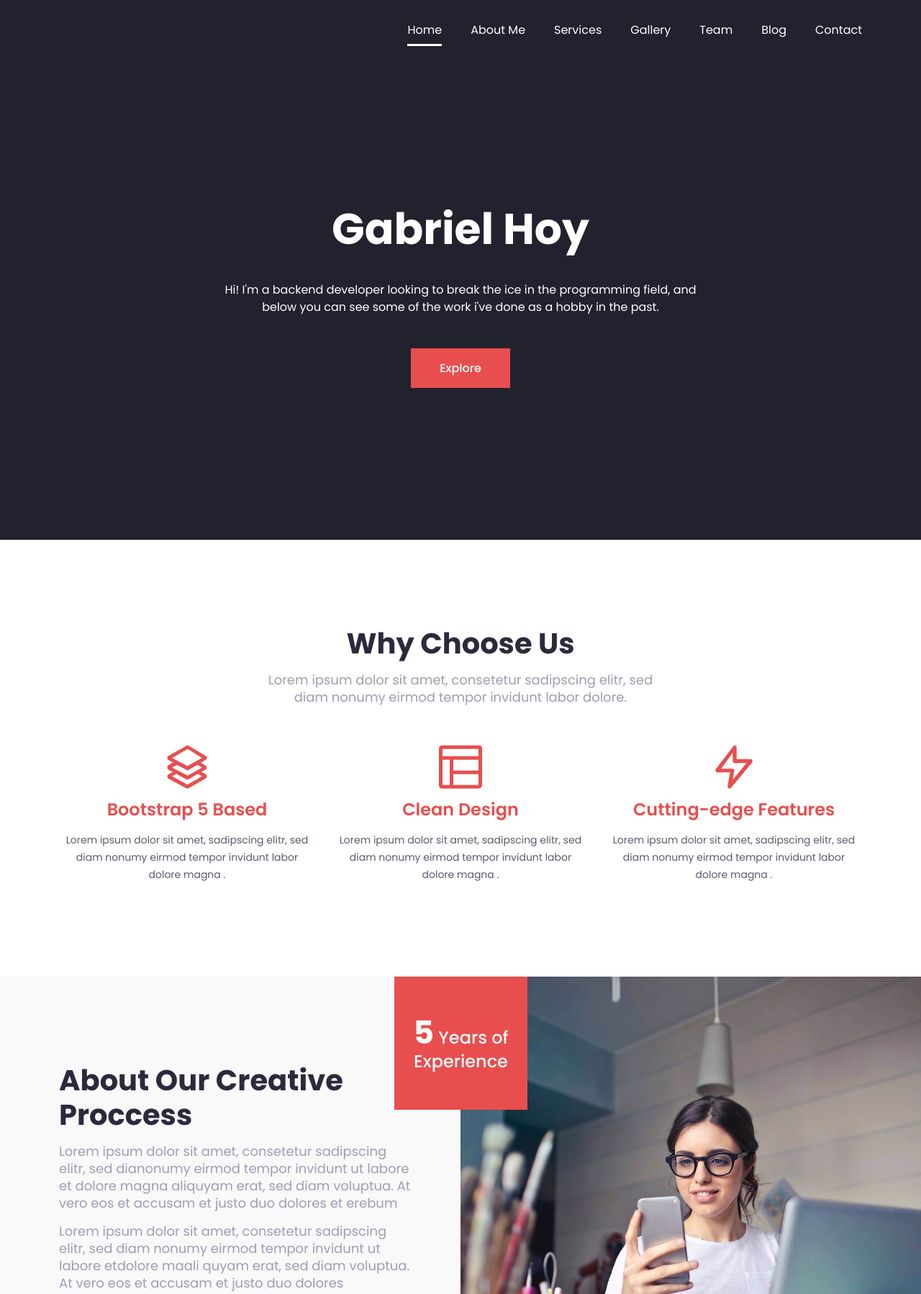
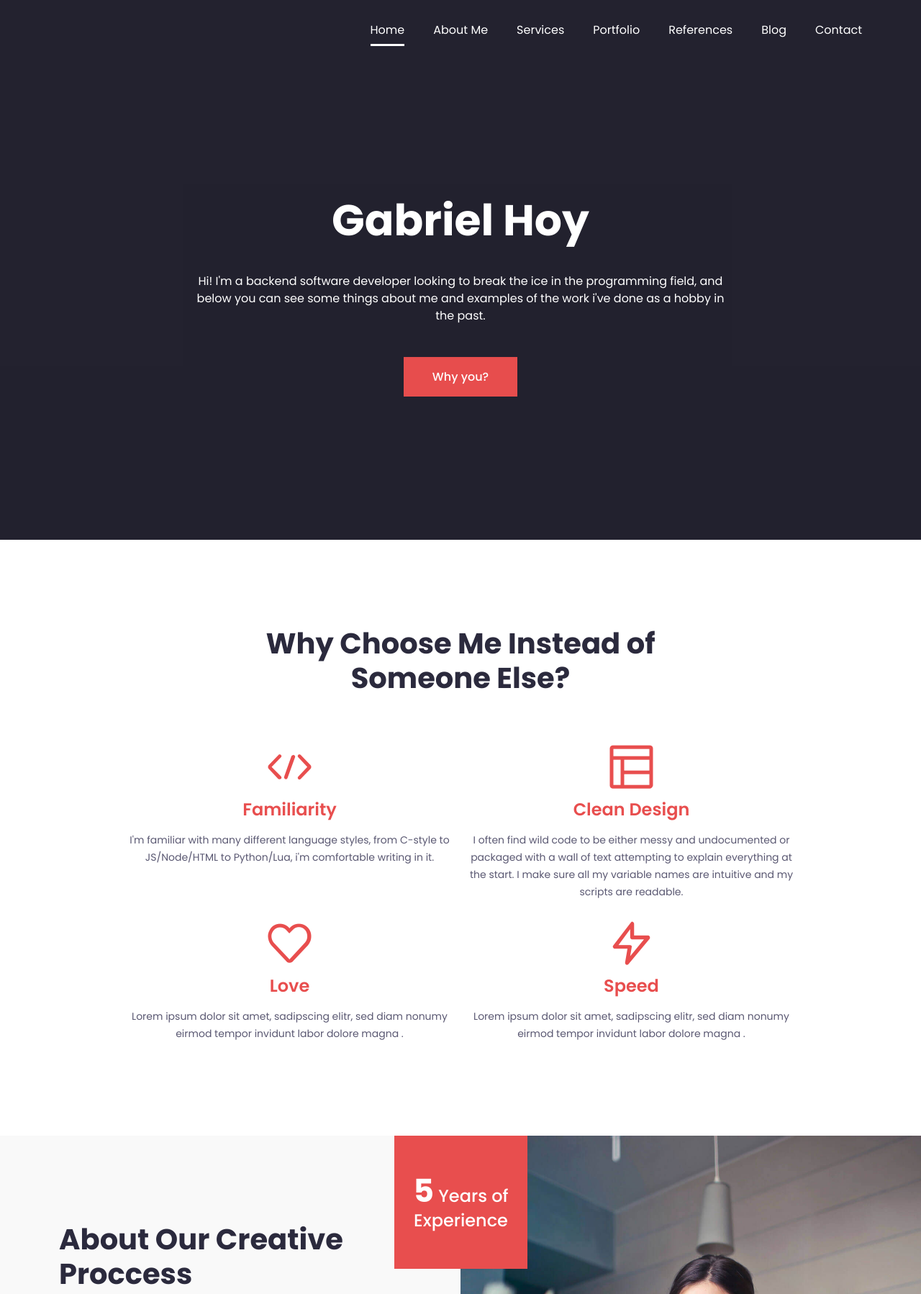
Before and after one commit to GabrielHoy-LC/portfolio, a plain HTML site: page index.html in a window 1280 px wide. Shown: the top 1798 px of the page at 72% size. Drawn offline with Linux system fonts and the light colour scheme.

Commit message:
modified:   index.html Added Why Choose Me Over Someone Else? page Modified contact a bit more Redid icons Re-did landing area

```diff
--- a/index.html
+++ b/index.html
@@ -88,10 +88,10 @@
                                         <a class="page-scroll" href="#services">Services</a>
                                     </li>
                                     <li class="nav-item">
-                                        <a class="page-scroll" href="#portfolio">Gallery</a>
+                                        <a class="page-scroll" href="#portfolio">Portfolio</a>
                                     </li>
                                     <li class="nav-item">
-                                        <a class="page-scroll" href="#team">Team</a>
+                                        <a class="page-scroll" href="#references">References</a>
                                     </li>
                                     <li class="nav-item">
                                         <a class="page-scroll" href="#blog">Blog</a>
@@ -114,8 +114,8 @@
                         <div class="col-lg-8 col-md-10">
                             <div class="hero_content text-center">
                                 <h2 class="hero_title wow fadeInUp" data-wow-duration="2.15s" data-wow-delay="0.2s">Gabriel Hoy</h2>
-                                <p class="wow fadeInUp" data-wow-duration="3.1s" data-wow-delay="1.1s">Hi! I'm a backend developer looking to break the ice in the programming field, and<br class="d-none d-xl-block"> below you can see some of the work i've done as a hobby in the past.</p>
-                                <a href="#features" class="main-btn wow fadeInUp" data-wow-duration="1.3s" data-wow-delay="0.8s">Explore</a>
+                                <p class="wow fadeInUp" data-wow-duration="3.1s" data-wow-delay="1.1s">Hi! I'm a backend software developer looking to break the ice in the programming field, and<br class="d-none d-xl-block"> below you can see some things about me and examples of the work i've done as a hobby in the past.</p>
+                                <a href="#whyme" class="main-btn wow fadeInUp" data-wow-duration="2.0s" data-wow-delay="5s">Why you?</a>
                             </div> <!-- hero content -->
                         </div>
                     </div> <!-- row -->
@@ -128,39 +128,46 @@
 
     <!--====== FEATURES PART START ======-->
 
-    <section id="features" class="features_area pt-120">
+    <section id="whyme" class="features_area pt-120">
         <div class="container">
             <div class="row justify-content-center">
                 <div class="col-lg-6">
                     <div class="section_title text-center pb-25">
-                        <h4 class="title wow fadeInUp" data-wow-duration="1.3s" data-wow-delay="0.2s">Why Choose Us</h4>
-                        <p class="wow fadeInUp" data-wow-duration="1.3s" data-wow-delay="0.4s">Lorem ipsum dolor sit
-                            amet, consetetur sadipscing elitr, sed diam nonumy eirmod tempor invidunt labor dolore.</p>
+                        <h4 class="title wow fadeInUp" data-wow-duration="1.3s" data-wow-delay="0.2s">Why Choose Me Instead of Someone Else?</h4>
+                        <p class="wow fadeInUp" data-wow-duration="1.3s" data-wow-delay="0.4s"></p>
                     </div> <!-- section title -->
                 </div>
             </div> <!-- row -->
             <div class="row justify-content-center">
-                <div class="col-lg-4 col-md-7">
+                <div class="col-lg-5 col-md-7">
                     <div class="single_features text-center mt-30 wow fadeInUp" data-wow-duration="1.3s"
                         data-wow-delay="0.2s">
-                        <i class="lni lni-layers"></i>
-                        <h4 class="features_title">Bootstrap 5 Based</a></h4>
+                        <i class="lni lni-code"></i>
+                        <h4 class="features_title">Familiarity</a></h4>
+                        <p>I'm familiar with many different language styles, from C-style to JS/Node/HTML to Python/Lua, i'm comfortable writing in it.</p>
+                    </div> <!-- single features -->
+                </div>
+                <div class="col-lg-5 col-md-7">
+                    <div class="single_features text-center mt-30 wow fadeInUp" data-wow-duration="1.3s"
+                        data-wow-delay="0.6s">
+                        <i class="lni lni-layout"></i>
+                        <h4 class="features_title">Clean Design</a></h4>
+                        <p>I often find wild code to be either messy and undocumented or packaged with a wall of text attempting to explain everything at the start. I make sure all my variable names are intuitive and my scripts are readable.</p>
+                    </div> <!-- single features -->
+                </div>
+                <div class="col-lg-5 col-md-7">
+                    <div class="single_features text-center mt-30 wow fadeInUp" data-wow-duration="1.3s"
+                        data-wow-delay="1.0s">
+                        <i class="lni lni-heart"></i>
+                        <h4 class="features_title">Love</a></h4>
                         <p>Lorem ipsum dolor sit amet, sadipscing elitr, sed diam nonumy eirmod tempor invidunt labor dolore magna .</p>
                     </div> <!-- single features -->
                 </div>
-                <div class="col-lg-4 col-md-7">
+		<div class="col-lg-5 col-md-7">
                     <div class="single_features text-center mt-30 wow fadeInUp" data-wow-duration="1.3s"
-                        data-wow-delay="0.4s">
-                        <i class="lni lni-layout"></i>
-                        <h4 class="features_title">Clean Design</a></h4>
-                        <p>Lorem ipsum dolor sit amet, sadipscing elitr, sed diam nonumy eirmod tempor invidunt labor dolore magna .</p>
-                    </div> <!-- single features -->
-                </div>
-                <div class="col-lg-4 col-md-7">
-                    <div class="single_features text-center mt-30 wow fadeInUp" data-wow-duration="1.3s"
-                        data-wow-delay="0.6s">
+                        data-wow-delay="1.4s">
                         <i class="lni lni-bolt"></i>
-                        <h4 class="features_title">Cutting-edge Features</a></h4>
+                        <h4 class="features_title">Speed</a></h4>
                         <p>Lorem ipsum dolor sit amet, sadipscing elitr, sed diam nonumy eirmod tempor invidunt labor dolore magna .</p>
                     </div> <!-- single features -->
                 </div>
@@ -283,7 +290,7 @@
             <div class="row justify-content-center">
                 <div class="col-lg-6">
                     <div class="section_title text-center pb-60">
-                        <h4 class="title wow fadeInUp" data-wow-duration="1.3s" data-wow-delay="0.2s">Our Portfolio</h4>
+                        <h4 class="title wow fadeInUp" data-wow-duration="1.3s" data-wow-delay="0.2s">Portfolio</h4>
                         <p class="wow fadeInUp" data-wow-duration="1.3s" data-wow-delay="0.4s">Lorem ipsum dolor sit
                             amet, consetetur sadipscing elitr, sed diam nonumy eirmod tempor invidunt labor dolore.</p>
                     </div> <!-- section title -->
@@ -369,7 +376,7 @@
     <!--====== PORTFOLIO PART ENDS ======-->
 
     <!--====== PRICING PART START ======-->
-
+    <!--
     <section id="pricing" class="pricing_area pt-120 pb-130">
         <div class="container">
             <div class="row justify-content-center">
@@ -378,9 +385,9 @@
                         <h4 class="title wow fadeInUp" data-wow-duration="1.3s" data-wow-delay="0.2s">Pricing Plans</h4>
                         <p class="wow fadeInUp" data-wow-duration="1.3s" data-wow-delay="0.4s">Lorem ipsum dolor sit
                             amet, consetetur sadipscing elitr, sed diam nonumy eirmod tempor invidunt labor dolore.</p>
-                    </div> <!-- section title -->
+                    </div>
                 </div>
-            </div> <!-- row -->
+            </div>
             <div class="row justify-content-center">
                 <div class="col-lg-4 col-md-8 col-sm-10">
                     <div class="single_pricing text-center mt-30 wow fadeInUp" data-wow-duration="1.3s"
@@ -395,7 +402,7 @@
                             <li>Business Investment</li>
                         </ul>
                         <a href="#0" class="mian-btn">Order Now</a>
-                    </div> <!-- single pricing -->
+                    </div>
                 </div>
                 <div class="col-lg-4 col-md-8 col-sm-10">
                     <div class="single_pricing text-center mt-30 active wow fadeInUp" data-wow-duration="1.3s"
@@ -410,7 +417,7 @@
                             <li>Business Investment</li>
                         </ul>
                         <a href="#0" class="mian-btn">Order Now</a>
-                    </div> <!-- single pricing -->
+                    </div>
                 </div>
                 <div class="col-lg-4 col-md-8 col-sm-10">
                     <div class="single_pricing text-center mt-30 wow fadeInUp" data-wow-duration="1.3s"
@@ -425,39 +432,36 @@
                             <li>Business Investment</li>
                         </ul>
                         <a href="#0" class="mian-btn">Order Now</a>
-                    </div> <!-- single pricing -->
+                    </div>
                 </div>
-            </div> <!-- row -->
-        </div> <!-- container -->
+            </div>
+        </div>
     </section>
-
+    -->
     <!--====== PRICING PART ENDS ======-->
 
-    <!--====== TEAM PART START ======-->
+    <!--====== REFERENCES PART START ======-->
 
-    <section id="team" class="team_area pt-120 pb-130">
+    <section id="references" class="team_area pt-120 pb-130">
         <div class="container">
             <div class="row justify-content-center">
                 <div class="col-lg-6">
                     <div class="section_title text-center pb-25">
-                        <h4 class="title wow fadeInUp" data-wow-duration="1.3s" data-wow-delay="0.2s">Meet The Team</h4>
-                        <p class="wow fadeInUp" data-wow-duration="1.3s" data-wow-delay="0.4s">Lorem ipsum dolor sit
-                            amet, consetetur sadipscing elitr, sed diam nonumy eirmod tempor invidunt labor dolore.</p>
+                        <h4 class="title wow fadeInUp" data-wow-duration="1.3s" data-wow-delay="0.2s">References</h4>
+                        <p class="wow fadeInUp" data-wow-duration="1.3s" data-wow-delay="0.4s">Looking for testimonies about the quality of my work?<br>These are the references you're more than welcome to look at!</p>
                     </div> <!-- section title -->
                 </div>
             </div> <!-- row -->
             <div class="row justify-content-center team_active">
                 <div class="col-lg-4 col-md-8 col-sm-10">
                     <div class="single_team mt-30 wow fadeInUp" data-wow-duration="1.3s" data-wow-delay="0.2s">
-                        <img src="assets/images/team-1.jpg" alt="team">
+                        <img src="assets/images/Thorin.jpeg" alt="Thorin Schmidt">
 
                         <div class="team_content">
-                            <h4 class="team_name"><a href="#0">Tom Hanks.</a></h4>
-                            <p>Head Of Ideas</p>
+                            <h4 class="team_name"><a href="#0">Thorin Schmidt</a></h4>
+                            <p>CSD Instructor of 2020/21</p>
                             <ul class="social">
-                                <li><a href="#0"><i class="lni lni-facebook-filled"></i></a></li>
-                                <li><a href="#0"><i class="lni lni-twitter-original"></i></a></li>
-                                <li><a href="#0"><i class="lni lni-linkedin-original"></i></a></li>
+                                <li><a target="_blank" href="https://www.linkedin.com/in/thorinschmidt"><i class="lni lni-linkedin-original"></i></a></li>
                             </ul>
                         </div>
                     </div> <!-- single team -->
@@ -496,7 +500,7 @@
         </div> <!-- container -->
     </section>
 
-    <!--====== TEAM PART ENDS ======-->
+    <!--====== REFERENCES PART ENDS ======-->
 
     <!--====== TESTIMONIAL PART START ======-->
 
@@ -671,13 +675,9 @@
     <footer id="footer" class="footer_area">
         <div class="container">
             <div class="footer_wrapper text-center d-lg-flex align-items-center justify-content-between">
-                <p class="credit">Designed and Developed by <a href="https://uideck.com" rel="nofollow">UIdeck</a></p>
+                <p class="credit" style="margin:auto;">Designed and Developed by <a href="https://uideck.com" rel="nofollow">UIdeck</a></p>
                 <div class="footer_social pt-15">
                     <ul>
-                        <li><a href="#0"><i class="lni lni-facebook-original"></i></a></li>
-                        <li><a href="#0"><i class="lni lni-twitter-original"></i></a></li>
-                        <li><a href="#0"><i class="lni lni-instagram-original"></i></a></li>
-                        <li><a href="#0"><i class="lni lni-linkedin-original"></i></a></li>
                     </ul>
                 </div> <!-- footer social -->
             </div> <!-- footer wrapper -->
```
